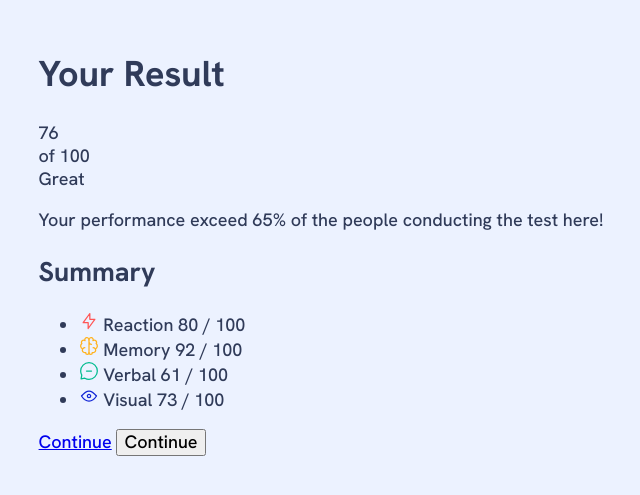
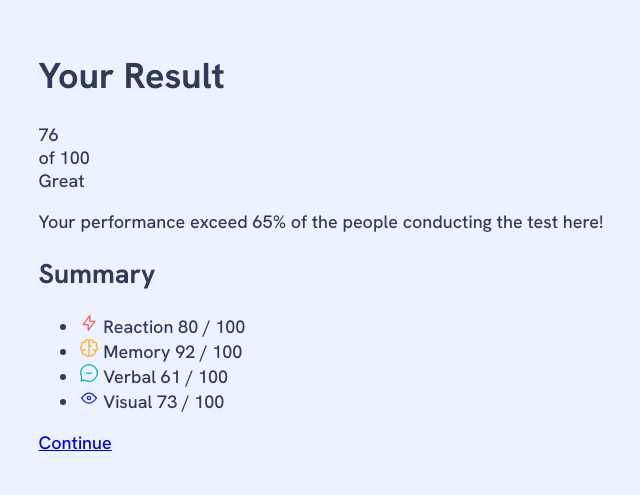
Before and after one commit to tokhirboiskhonov/results-summary-component, a plain HTML site: page index.html in a window 1280 px wide. Shown: the part 159-654 px from the top of the page, without its empty margins (319-959 px from the left). Drawn offline with nearby package versions, Linux system fonts and the light colour scheme.

Commit message:
Removed unnecessary button element

```diff
--- a/index.html
+++ b/index.html
@@ -87,8 +87,9 @@
             <span class="stats-list__item-max">/ 100</span>
           </li>
         </ul>
-        <a class="button" href="#">Continue</a>
-        <button class="button" type="button">Continue</button>
+        <a class="button button--block" href="#">
+          <span class="button__text">Continue</span>
+        </a>
       </section>
     </div>
   </body>
```
